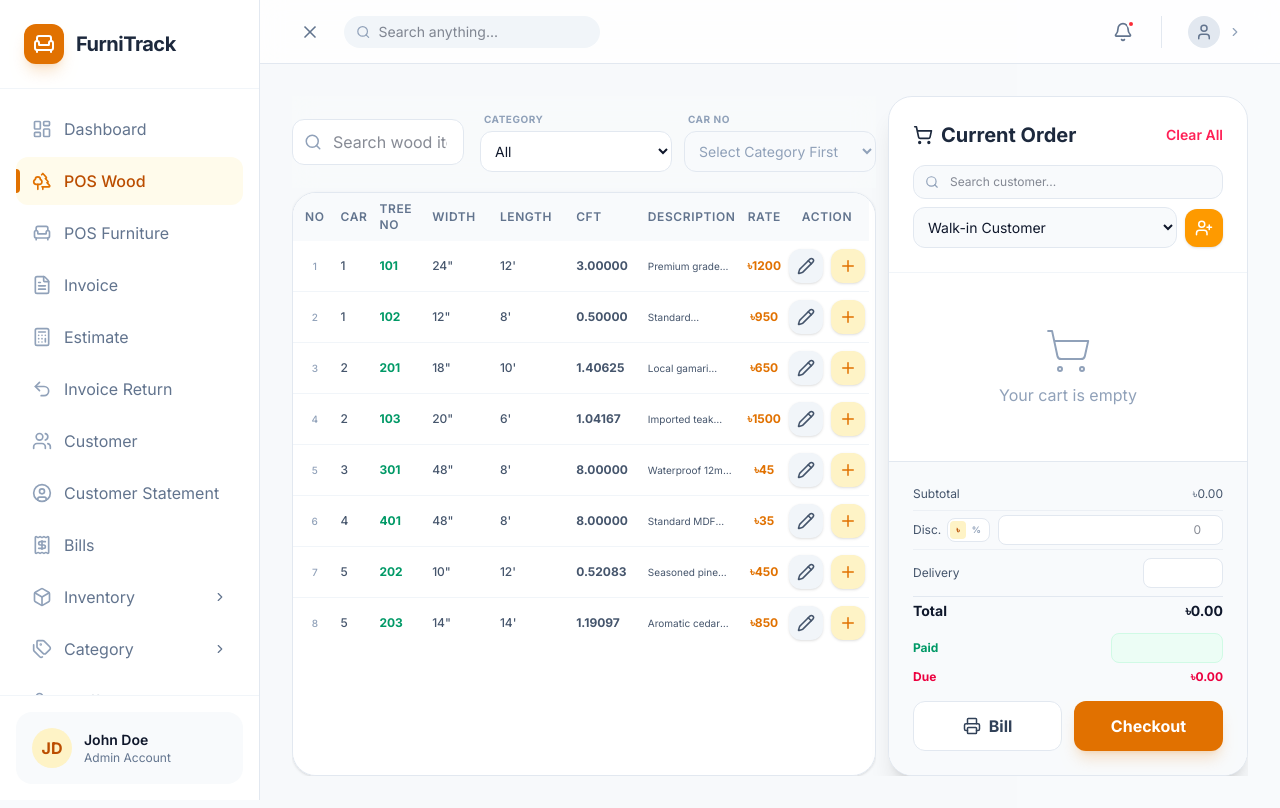
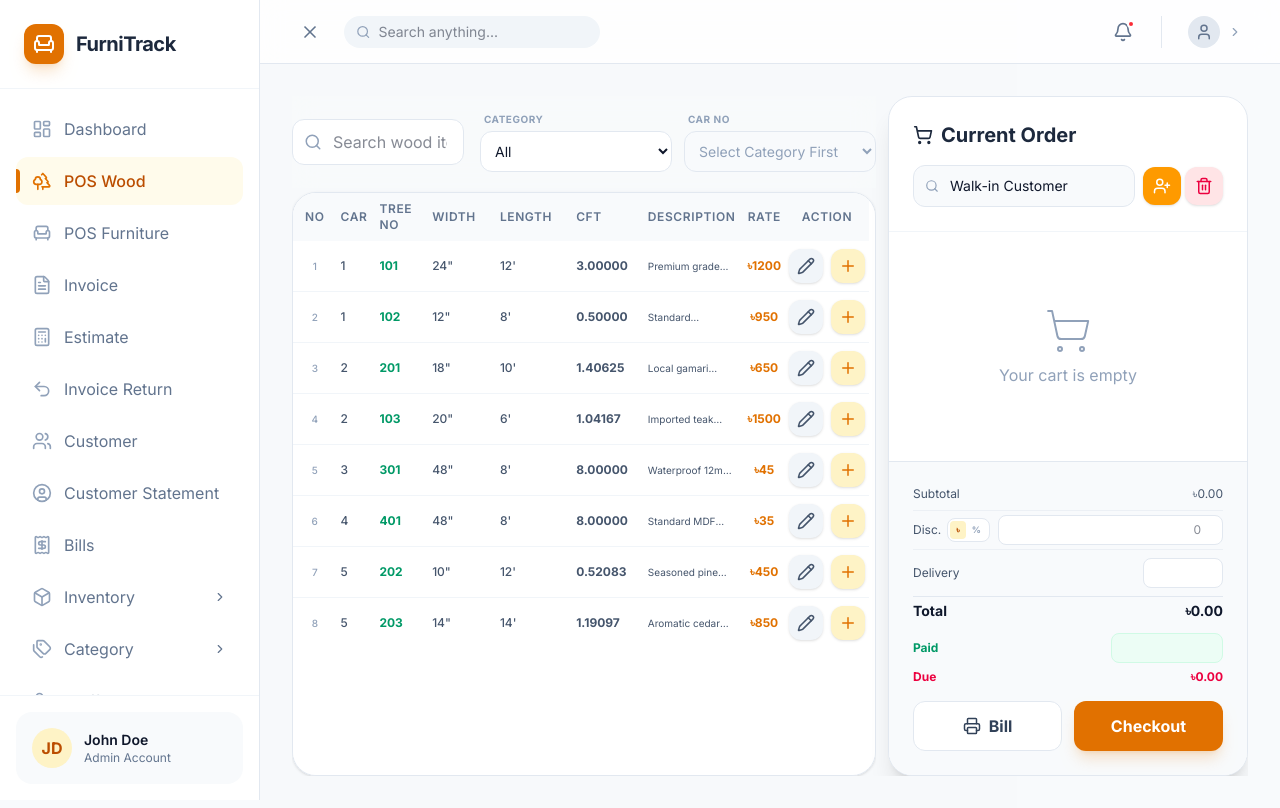
Before and after one commit to alami23/web-app, a Next.js app: page /pos-wood in a window 1280 px wide. Built offline with nearby package versions, Linux system fonts and the light colour scheme.

Commit message:
refactor(pos): Remove redundant "Reset" and "Clear All" buttons
The customer search input now handles resetting the selected customer to "Walk-in Customer" when the search term is cleared. This makes the separate reset buttons redundant and simplifies the UI.

```diff
--- a/app/pos-furniture/page.tsx
+++ b/app/pos-furniture/page.tsx
@@ -342,51 +342,30 @@ export default function POSFurniture() {
           <div className="p-6 bg-slate-900 text-white space-y-4">
             <div className="flex items-center justify-between">
               <h2 className="text-xl font-bold flex items-center gap-2">
-                <ShoppingCart size={20} /> Order Summary
+                <ShoppingCart size={20} /> Current Order
               </h2>
-              <button
-                onClick={() => {
-                  setCart([])
-                  setSelectedCustomer('Walk-in Customer')
-                }}
-                className="text-slate-400 hover:text-white text-sm font-semibold"
-              >
-                Reset
-              </button>
             </div>
 
             <div className="flex flex-col gap-2">
-              <div className="relative">
+              <div className="flex items-center gap-2">
+                <div className="relative flex-1">
                   <Search className="absolute left-3 top-1/2 -translate-y-1/2 text-slate-400" size={14} />
                   <input
                     type="text"
-                  placeholder="Search customer..."
-                  className="w-full pl-9 pr-4 py-2 bg-white/10 border border-white/10 rounded-xl text-xs outline-none focus:border-amber-500 transition-colors text-white placeholder:text-slate-400"
-                  onChange={(e) => {
-                    const term = e.target.value.toLowerCase()
-                    if (term === '') {
-                      setSelectedCustomer('Walk-in Customer')
-                    } else {
-                      const found = customers.find(c =>
-                        c.name.toLowerCase().includes(term) ||
-                        c.phone.includes(term)
-                      )
-                      if (found) setSelectedCustomer(found.name)
-                    }
-                  }}
-                />
-              </div>
-              <div className="flex items-center gap-2">
-                <select
-                  className="flex-1 p-2.5 bg-white/10 border border-white/10 rounded-xl text-sm outline-none focus:border-amber-500 transition-colors text-white"
+                    list="customer-list-furniture"
+                    placeholder="Search or Select Customer"
+                    className="w-full pl-9 pr-4 py-2.5 bg-white/10 border border-white/10 rounded-xl text-sm outline-none focus:border-amber-500 transition-colors text-white"
                     value={selectedCustomer}
                     onChange={(e) => setSelectedCustomer(e.target.value)}
-                >
-                  <option value="Walk-in Customer" className="text-slate-900">Walk-in Customer</option>
+                  />
+                  <datalist id="customer-list-furniture">
+                    <option value="Walk-in Customer" />
                     {customers.map(c => (
-                    <option key={c.id} value={c.name} className="text-slate-900">{c.name} ({c.phone})</option>
+                      <option key={c.id} value={c.name}>{c.phone}</option>
                     ))}
-                </select>
+                  </datalist>
+                </div>
+                <div className="flex items-center gap-1">
                   <button
                     onClick={() => setIsAddingCustomer(true)}
                     className="p-2.5 bg-amber-500 hover:bg-amber-600 text-white rounded-xl transition-colors shadow-sm flex items-center justify-center"
@@ -394,6 +373,17 @@ export default function POSFurniture() {
                   >
                     <UserPlus size={18} />
                   </button>
+                  <button
+                    onClick={() => {
+                      setCart([])
+                      setSelectedCustomer('Walk-in Customer')
+                    }}
+                    className="p-2.5 bg-rose-500/20 text-rose-400 hover:bg-rose-500 hover:text-white rounded-xl transition-all shadow-sm flex items-center justify-center border border-rose-500/30"
+                    title="Clear All"
+                  >
+                    <Trash2 size={18} />
+                  </button>
+                </div>
               </div>
             </div>
           </div>
@@ -412,27 +402,26 @@ export default function POSFurniture() {
                     initial={{ opacity: 0, scale: 0.95 }}
                     animate={{ opacity: 1, scale: 1 }}
                     exit={{ opacity: 0, scale: 0.95 }}
-                    className="flex items-center gap-4"
+                    className="flex items-center justify-between gap-2 p-2 bg-slate-50 rounded-xl border border-slate-100 group"
                   >
-                    <div className="relative w-14 h-14 rounded-xl overflow-hidden bg-slate-100">
-                      <Image
-                        src={item.image}
-                        alt={item.name}
-                        fill
-                        className="object-cover"
-                        referrerPolicy="no-referrer"
-                      />
+                    <div className="flex-1 min-w-0">
+                      <div className="flex items-center gap-2">
+                        <span className="text-xs font-bold text-slate-800 line-clamp-1">{item.name}</span>
+                        <span className="text-[10px] text-slate-400">({item.quantity} pcs)</span>
+                        <span className="text-xs font-bold text-amber-600">= ৳{(item.price * item.quantity).toLocaleString()}</span>
                       </div>
-                    <div className="flex-1">
-                      <h4 className="text-sm font-bold text-slate-800 line-clamp-1">{item.name}</h4>
-                      <p className="text-xs text-slate-500">৳{item.price.toLocaleString()}</p>
                     </div>
-                    <div className="flex items-center gap-2 bg-slate-50 p-1 rounded-lg">
-                      <button onClick={() => updateQuantity(item.id, -1)} className="p-1 hover:bg-white rounded shadow-sm text-slate-500"><Minus size={14} /></button>
-                      <span className="text-sm font-bold w-6 text-center">{item.quantity}</span>
-                      <button onClick={() => updateQuantity(item.id, 1)} className="p-1 hover:bg-white rounded shadow-sm text-slate-500"><Plus size={14} /></button>
+                    <div className="flex items-center gap-1 bg-white p-0.5 rounded-lg border border-slate-200">
+                      <button onClick={() => updateQuantity(item.id, -1)} className="p-1 hover:bg-slate-50 rounded text-slate-500"><Minus size={12} /></button>
+                      <span className="text-[10px] font-bold w-4 text-center">{item.quantity}</span>
+                      <button onClick={() => updateQuantity(item.id, 1)} className="p-1 hover:bg-slate-50 rounded text-slate-500"><Plus size={12} /></button>
                     </div>
-                    <button onClick={() => removeFromCart(item.id)} className="p-2 text-slate-300 hover:text-rose-500 transition-colors"><Trash2 size={16} /></button>
+                    <button
+                      onClick={() => removeFromCart(item.id)}
+                      className="p-1.5 text-slate-300 hover:text-rose-500 transition-colors"
+                    >
+                      <Trash2 size={16} />
+                    </button>
                   </motion.div>
                 ))
               )}
--- a/app/pos-wood/page.tsx
+++ b/app/pos-wood/page.tsx
@@ -412,48 +412,27 @@ export default function POSWood() {
               <h2 className="text-xl font-bold text-slate-800 flex items-center gap-2">
                 <ShoppingCart size={20} /> Current Order
               </h2>
-              <button
-                onClick={() => {
-                  setCart([])
-                  setSelectedCustomer('Walk-in Customer')
-                }}
-                className="text-rose-500 hover:text-rose-600 text-sm font-semibold"
-              >
-                Clear All
-              </button>
             </div>
             <div className="flex flex-col gap-2">
-              <div className="relative">
+              <div className="flex items-center gap-2">
+                <div className="relative flex-1">
                   <Search className="absolute left-3 top-1/2 -translate-y-1/2 text-slate-400" size={14} />
                   <input
                     type="text"
-                  placeholder="Search customer..."
-                  className="w-full pl-9 pr-4 py-2 bg-slate-50 border border-slate-200 rounded-xl text-xs outline-none focus:border-amber-500 transition-colors"
-                  onChange={(e) => {
-                    const term = e.target.value.toLowerCase()
-                    if (term === '') {
-                      setSelectedCustomer('Walk-in Customer')
-                    } else {
-                      const found = customers.find(c =>
-                        c.name.toLowerCase().includes(term) ||
-                        c.phone.includes(term)
-                      )
-                      if (found) setSelectedCustomer(found.name)
-                    }
-                  }}
-                />
-              </div>
-              <div className="flex items-center gap-2">
-                <select
-                  className="flex-1 p-2.5 bg-slate-50 border border-slate-200 rounded-xl text-sm outline-none focus:border-amber-500 transition-colors"
+                    list="customer-list"
+                    placeholder="Search or Select Customer"
+                    className="w-full pl-9 pr-4 py-2.5 bg-slate-50 border border-slate-200 rounded-xl text-sm outline-none focus:border-amber-500 transition-colors"
                     value={selectedCustomer}
                     onChange={(e) => setSelectedCustomer(e.target.value)}
-                >
-                  <option value="Walk-in Customer">Walk-in Customer</option>
+                  />
+                  <datalist id="customer-list">
+                    <option value="Walk-in Customer" />
                     {customers.map(c => (
-                    <option key={c.id} value={c.name}>{c.name} ({c.phone})</option>
+                      <option key={c.id} value={c.name}>{c.phone}</option>
                     ))}
-                </select>
+                  </datalist>
+                </div>
+                <div className="flex items-center gap-1">
                   <button
                     onClick={() => setIsAddingCustomer(true)}
                     className="p-2.5 bg-amber-500 hover:bg-amber-600 text-white rounded-xl transition-colors shadow-sm flex items-center justify-center"
@@ -461,6 +440,17 @@ export default function POSWood() {
                   >
                     <UserPlus size={18} />
                   </button>
+                  <button
+                    onClick={() => {
+                      setCart([])
+                      setSelectedCustomer('Walk-in Customer')
+                    }}
+                    className="p-2.5 bg-rose-100 text-rose-600 hover:bg-rose-600 hover:text-white rounded-xl transition-all shadow-sm flex items-center justify-center"
+                    title="Clear All"
+                  >
+                    <Trash2 size={18} />
+                  </button>
+                </div>
               </div>
             </div>
           </div>
@@ -487,25 +477,21 @@ export default function POSWood() {
                     initial={{ opacity: 0, x: 20 }}
                     animate={{ opacity: 1, x: 0 }}
                     exit={{ opacity: 0, x: -20 }}
-                    className="flex items-center gap-4 group"
+                    className="flex items-center justify-between gap-2 p-2 bg-slate-50 rounded-xl border border-slate-100 group"
                   >
-                    <div className="w-12 h-12 rounded-lg overflow-hidden bg-slate-100 relative">
-                      <Image
-                        src={item.image}
-                        alt={item.name}
-                        fill
-                        className="object-cover"
-                        referrerPolicy="no-referrer"
-                      />
-                    </div>
-                    <div className="flex-1">
-                      <h4 className="text-sm font-bold text-slate-800">{item.name}</h4>
-                      <div className="flex flex-col">
-                        <p className="text-[10px] text-slate-500">৳{item.price} × {item.cft.toFixed(5)} {item.unit}</p>
-                        <p className="text-xs font-bold text-amber-600">৳{(item.price * item.cft).toFixed(2)}</p>
+                    <div className="flex-1 min-w-0">
+                      <div className="flex items-center gap-2">
+                        <span className="text-xs font-bold text-emerald-600">{item.subCategory}</span>
+                        <span className="text-[10px] text-slate-400">({item.width}*{item.length})</span>
+                        <span className="text-xs font-bold text-slate-800">= ৳{(item.price * item.cft).toFixed(2)}</span>
                       </div>
                     </div>
-                    <button onClick={() => removeFromCart(item.id)} className="p-2 text-slate-300 hover:text-rose-500 hover:bg-rose-50 rounded-xl transition-all"><Trash2 size={20} /></button>
+                    <button
+                      onClick={() => removeFromCart(item.id)}
+                      className="p-1.5 text-slate-300 hover:text-rose-500 hover:bg-rose-50 rounded-lg transition-all"
+                    >
+                      <Trash2 size={16} />
+                    </button>
                   </motion.div>
                 ))
               )}
```
Lines whose indentation alone changed are shown as unchanged.
